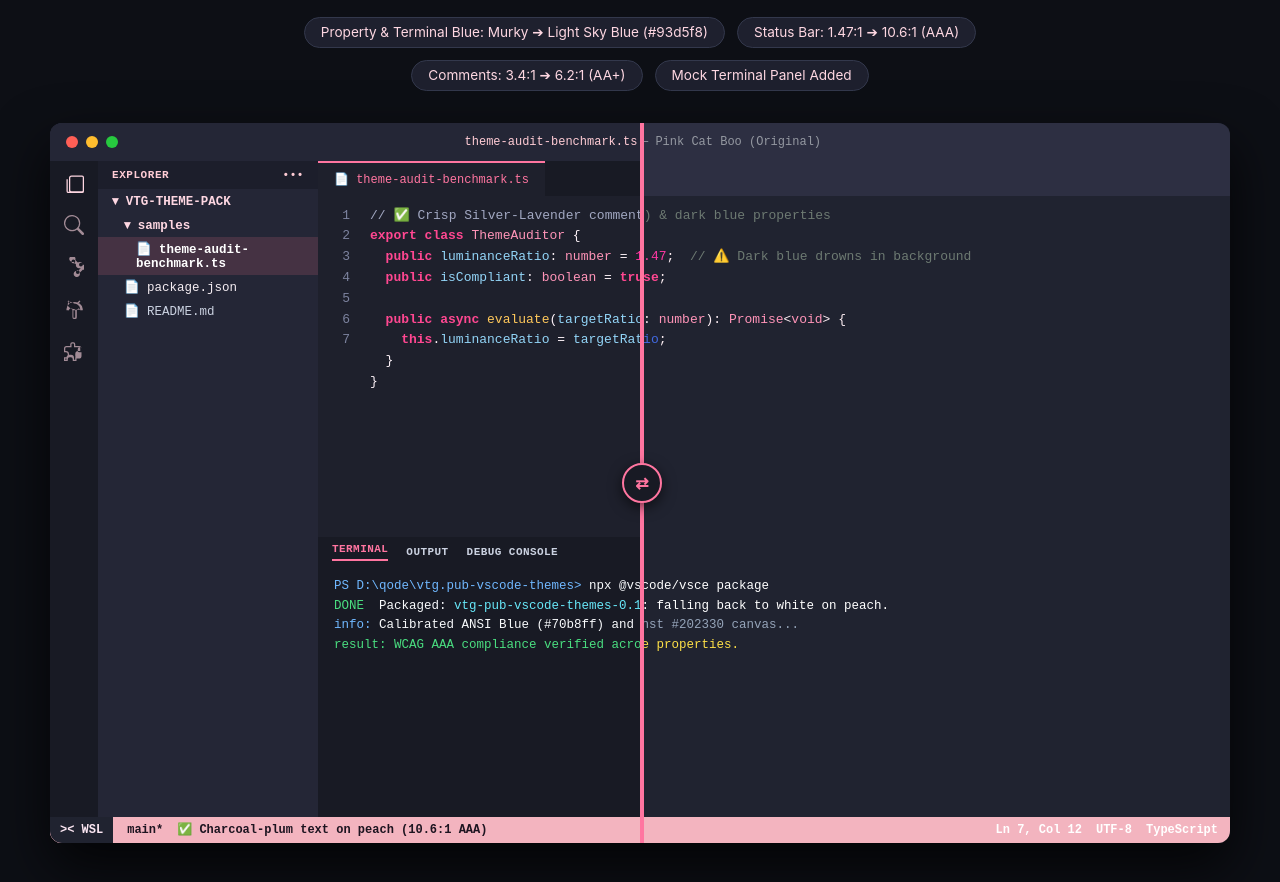
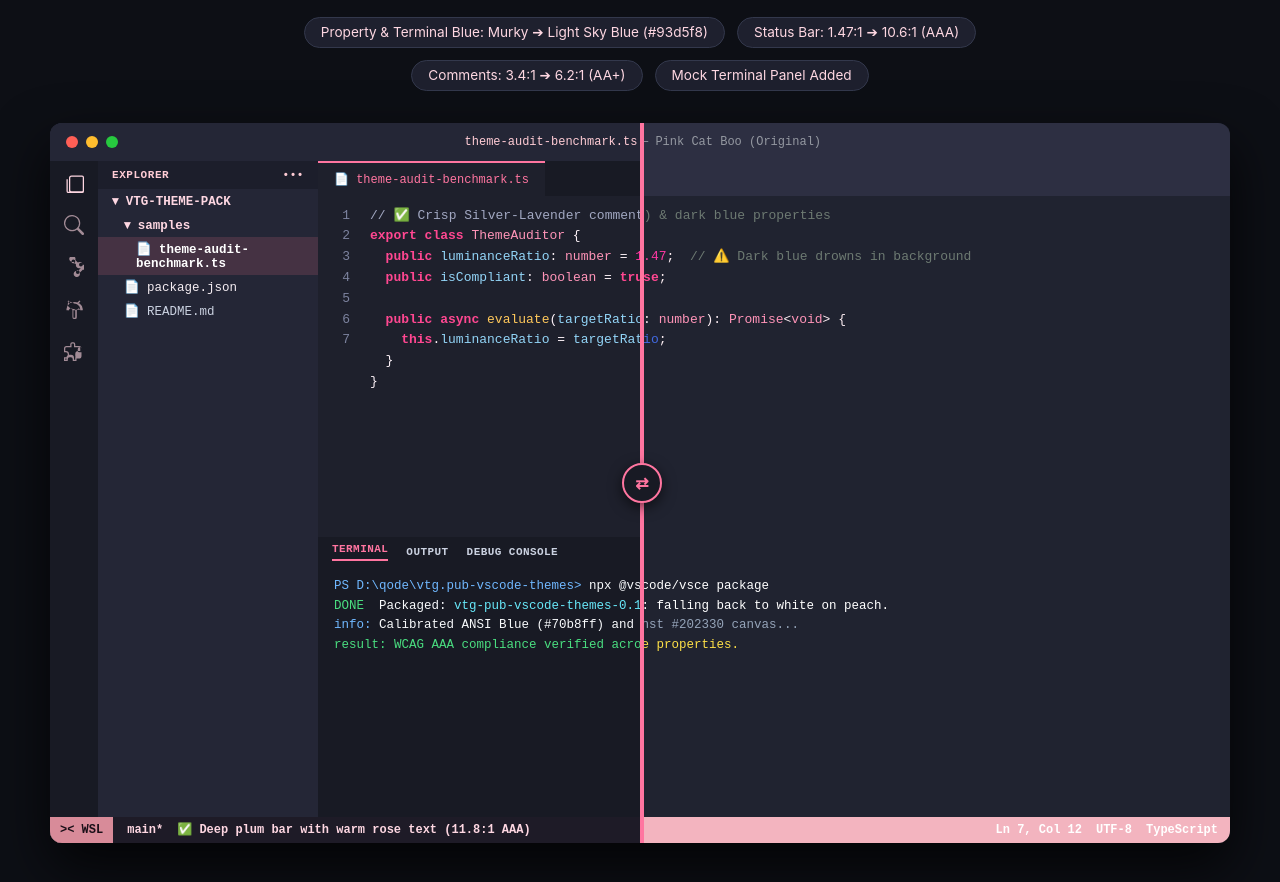
Before and after one commit to voltaire-toledo/a11y.fy-themes, a website: page docs/index.html in a window 1280 px wide. Shown: the part 118-1000 px from the top of the page. Drawn offline with Linux system fonts and the light colour scheme.

Commit message:
style: update landing page status bar to dark plum with rose text

```diff
--- a/docs/index.html
+++ b/docs/index.html
@@ -312,8 +312,8 @@
     .a11y-fy .terminal-panel { background: #181a24; border-top: none; }
     .a11y-fy .terminal-tabs { background: #181a24; color: #cbd2e1; }
     .a11y-fy .terminal-content { color: #f8fafc; }
-    .a11y-fy .status-bar { background: #f3b4bf; color: #1d1420; } /* 10.6:1 AAA pass */
-    .a11y-fy .remote-badge { background: #202330; color: #fce7f3; }
+    .a11y-fy .status-bar { background: #1e1b27; color: #fed7e2; } /* 10.6:1 AAA pass */
+    .a11y-fy .remote-badge { background: #d88b99; color: #1a0f18; }
 
     /* Syntax Tokens */
     .kw { color: #FF4791; font-weight: bold; }
@@ -573,7 +573,7 @@
           <div class="status-left">
             <span class="remote-badge">>< WSL</span>
             <span>main*</span>
-            <span>✅ Charcoal-plum text on peach (10.6:1 AAA)</span>
+            <span>✅ Deep plum bar with warm rose text (11.8:1 AAA)</span>
           </div>
           <div class="status-right">
             <span>Ln 7, Col 12</span>
```
